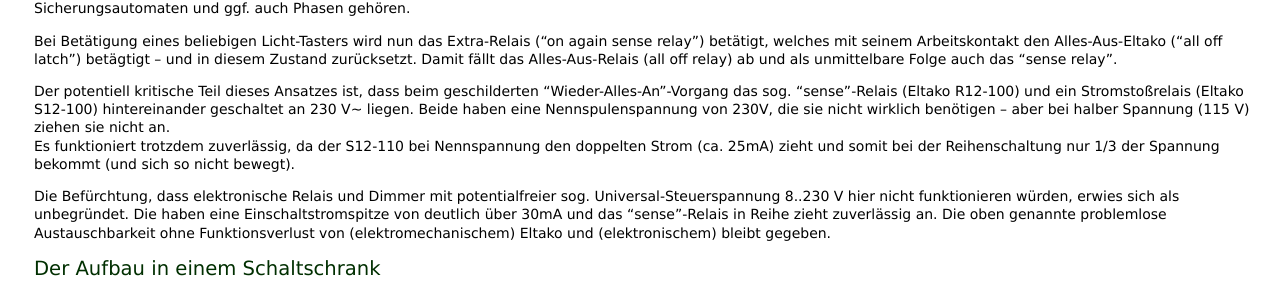
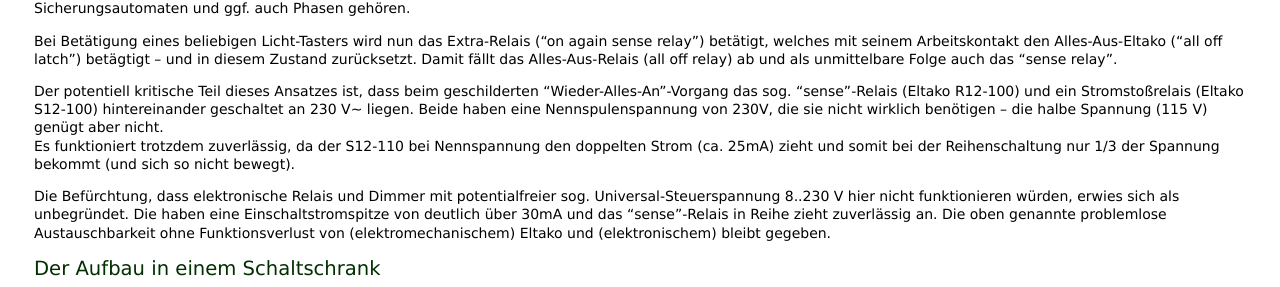
Before and after one commit to a-weinert/a-weinert.github.io, a Jekyll site: the page built from _posts/2022-04-05-allOut4eltakos_de.md, in a window 1280 px wide and 900 px high, scrolled down 1400 px. Shown: the part 177-464 px from the top of the window. Built offline with Jekyll 4.4.1, drawn with Linux system fonts in a browser that asks for light colours; some of the changed text lies outside the part shown.

Commit message:
post allOut4eltakos corr.

```diff
--- a/_posts/2022-04-05-allOut4eltakos_de.md
+++ b/_posts/2022-04-05-allOut4eltakos_de.md
@@ -33,10 +33,10 @@
 title="Licht mit Stromstoßrelais; click: groß"  alt="Licht mit Eltako"
 class="imgonleft" />](/assets/images/postEltako/eltako2.jpg "click: groß"){:target="_blank"}
 Dies&nbsp;ist mit Standard-Dimmern i.a.
-nicht realisierbar.
+nicht realisier&shy;bar.
 
-Anstelle von gegen L schaltenden Tastern der ersten Schaltung (links) kann
-man auch gegen N schaltende Taster (2. Schaltung, links) einsetzen.
+Anstelle von gegen L schaltenden Tastern der ersten Schaltung (rechts) kann
+man auch gegen N schaltende Taster (2. Schaltung, links) ein&shy;setzen.
 Dieser Ansatz spart i.A. Aufwand bei Verdrahtung und Verkabelung und man
 gewinnt Flexibilität. Dies gilt insbesondere bei ausgedehnten Räumlichkeiten
 mit zahlreichen Schaltstellen und Lichtkreisen -- vor allem, wenn diese auch
@@ -127,15 +127,15 @@
 "Wieder-Alles-An"-Vorgang das sog. "sense"-Relais (Eltako R12-100) und ein
 Stromstoßrelais (Eltako S12-100) hintereinander geschaltet an 230 V~
 liegen. Beide haben eine Nennspulenspannung von 230V, die sie nicht wirklich
-benötigen -- aber bei halber Spannung (115 V) ziehen sie nicht an.
+benötigen -- die halbe Spannung (115 V) genügt aber nicht.
 Es funktioniert trotzdem zuverlässig, da der S12-110 bei Nennspannung
-den doppelten Strom (ca. 25mA) zieht und somit bei der Reihenschaltung nur
-1/3 der Spannung bekommt (und sich so nicht bewegt).
+den doppelten Strom (ca. 25mA) zieht und somit bei der Reihen&shy;schaltung
+nur 1/3 der Spannung bekommt (und sich so nicht bewegt).
 
 Die Befürchtung, dass elektronische Relais und Dimmer mit potentialfreier
 sog. Universal-Steuerspannung 8..230 V hier nicht funktionieren würden,
-erwies sich als unbegründet. Die haben eine Einschaltstromspitze von deutlich
-über 30mA und das "sense"-Relais in Reihe zieht zuverlässig an. Die oben
+erwies sich als unbegründet. Die haben eine Einschalt&shy;strom&shy;spitze
+von deutlich über 30mA und das "sense"-Relais in Reihe zieht zuverlässig an. Die oben
 genannte problemlose Austauschbarkeit ohne Funktionsverlust von
 (elektromechanischem) Eltako und (elektronischem) bleibt
 gegeben.<br clear="right" />
```
Also changed, not shown: other parts of _posts/2022-04-05-allOut4eltakos_de.md (+3 -3 lines).
